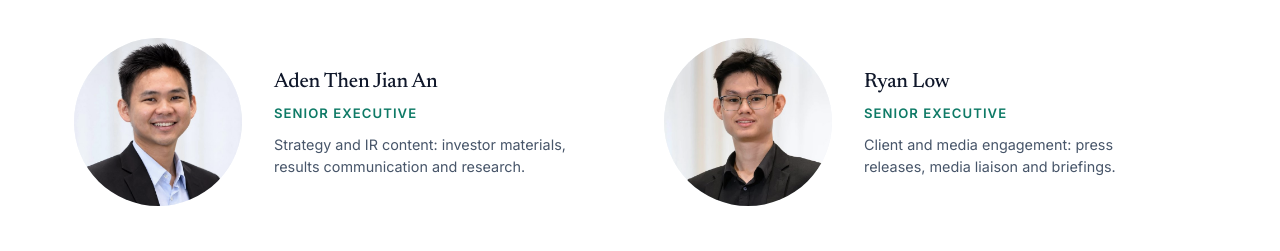
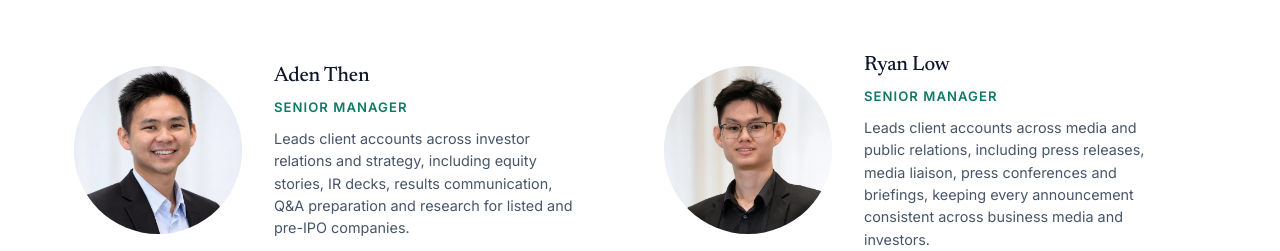
Before and after one commit to thenja96/Aegis-Website, a PHP site: page /people.html in a window 1280 px wide. Shown: the part 1319-1570 px from the top of the page. Run offline with PHP 8.4, Linux system fonts and the light colour scheme.

Commit message:
Update management team names, titles and descriptions
Co-Authored-By: Claude Opus 5.5 <noreply@anthropic.com>

```diff
--- a/people.html
+++ b/people.html
@@ -83,13 +83,13 @@
   <div class="container">
 
     <div class="team reveal">
-      <div class="person lead"><img class="headshot" src="assets/team/jason-fong.jpg" alt="Jason Fong Jian Sheng" onerror="this.style.display='none';this.nextElementSibling.style.display='flex'" width="450" height="450" data-i="f9f6d2557b"><div class="avatar" aria-hidden="true" style="display:none" data-e="e45dd25c0c">JF</div><div><b data-e="d5caf2df9b">Jason Fong Jian Sheng</b><span data-e="0f52763c3b">Founder and Executive Director</span><small data-e="a9484f5519">Founded Aegis and leads every mandate. 17+ years in corporate investor relations and public relations across Bursa Malaysia listed and pre-IPO companies.</small></div></div>
-      <div class="person"><img class="headshot" src="assets/team/cherise-lai.jpg" alt="Cherise Yenyen Lai" onerror="this.style.display='none';this.nextElementSibling.style.display='flex'" data-i="288f02f382"><div class="avatar" aria-hidden="true" style="display:none" data-e="466aee172d">CL</div><div><b data-e="92aeaf8c03">Cherise Yenyen Lai</b><span data-e="88ccc4482c">HR Executive and Executive Assistant</span><small data-e="650167ced8">People, office operations and executive support.</small></div></div>
-      <div class="person"><img class="headshot" src="assets/team/janice-lee.jpg" alt="Janice Lee" onerror="this.style.display='none';this.nextElementSibling.style.display='flex'" data-i="cd4b8faf99"><div class="avatar" aria-hidden="true" style="display:none" data-e="d8eac25187">JL</div><div><b data-e="1f3c95ee8c">Janice Lee</b><span data-e="9b7acd0fc1">Personal Assistant and Executive Administration</span><small data-e="6e043d28aa">Executive support and office administration.</small></div></div>
-      <div class="person"><img class="headshot" src="assets/team/aden-then.jpg" alt="Aden Then Jian An" onerror="this.style.display='none';this.nextElementSibling.style.display='flex'" width="600" height="600" data-i="1bc7e76e74"><div class="avatar" aria-hidden="true" style="display:none" data-e="031fd11ba8">AT</div><div><b data-e="a1e08b0b6f">Aden Then Jian An</b><span data-e="b925190a20">Senior Executive</span><small data-e="e93200f06d">Strategy and IR content: investor materials, results communication and research.</small></div></div>
-      <div class="person"><img class="headshot" src="assets/team/ryan-low.jpg" alt="Ryan Low" onerror="this.style.display='none';this.nextElementSibling.style.display='flex'" width="600" height="600" data-i="0fb4ff0fb6"><div class="avatar" aria-hidden="true" style="display:none" data-e="4767ad80e2">RL</div><div><b data-e="626b6414c0">Ryan Low</b><span data-e="b925190a20">Senior Executive</span><small data-e="87523a340d">Client and media engagement: press releases, media liaison and briefings.</small></div></div>
-      <div class="person"><img class="headshot" src="assets/team/wong-seng-chun.jpg" alt="Wong Seng Chun" onerror="this.style.display='none';this.nextElementSibling.style.display='flex'" data-i="2a71ad9c65"><div class="avatar" aria-hidden="true" style="display:none" data-e="db14ad9a84">WS</div><div><b data-e="37713217ce">Wong Seng Chun</b><span data-e="b8f7df41fa">Senior Marketing Strategist</span><small data-e="0e3f06af75">Digital amplification, campaigns and creative content.</small></div></div>
-      <div class="person"><img class="headshot" src="assets/team/kelly-cheah.jpg" alt="Kelly Cheah" onerror="this.style.display='none';this.nextElementSibling.style.display='flex'" data-i="33e3b7829c"><div class="avatar" aria-hidden="true" style="display:none" data-e="ae2caea4bb">KC</div><div><b data-e="517c4f7736">Kelly Cheah</b><span data-e="b8f7df41fa">Senior Marketing Strategist</span><small data-e="fb5146c13c">Social media, content and digital campaigns.</small></div></div>
+      <div class="person lead"><img class="headshot" src="assets/team/jason-fong.jpg" alt="Jason Fong" onerror="this.style.display='none';this.nextElementSibling.style.display='flex'" width="450" height="450" data-i="f9f6d2557b"><div class="avatar" aria-hidden="true" style="display:none" data-e="e45dd25c0c">JF</div><div><b data-e="57a06ec268">Jason Fong</b><span data-e="0f52763c3b">Founder and Executive Director</span><small data-e="6b540fdf95">Founded Aegis and leads every mandate, with 17+ years in corporate investor relations and public relations for Bursa Malaysia listed and pre-IPO companies.</small></div></div>
+      <div class="person"><img class="headshot" src="assets/team/cherise-lai.jpg" alt="Cherise Lai" onerror="this.style.display='none';this.nextElementSibling.style.display='flex'" data-i="288f02f382"><div class="avatar" aria-hidden="true" style="display:none" data-e="466aee172d">CL</div><div><b data-e="b16d66e5e7">Cherise Lai</b><span data-e="1964731011">HR Manager and Executive Assistant</span><small data-e="eeb6872d8b">Manages people and office operations, and supports the directors on day-to-day priorities, so the client teams can stay focused on mandates.</small></div></div>
+      <div class="person"><img class="headshot" src="assets/team/janice-lee.jpg" alt="Janice Lee" onerror="this.style.display='none';this.nextElementSibling.style.display='flex'" data-i="cd4b8faf99"><div class="avatar" aria-hidden="true" style="display:none" data-e="d8eac25187">JL</div><div><b data-e="1f3c95ee8c">Janice Lee</b><span data-e="9b7acd0fc1">Personal Assistant and Executive Administration</span><small data-e="ab81ef9885">Supports the directors with scheduling, coordination and office administration, keeping client commitments and internal work on track.</small></div></div>
+      <div class="person"><img class="headshot" src="assets/team/aden-then.jpg" alt="Aden Then" onerror="this.style.display='none';this.nextElementSibling.style.display='flex'" width="600" height="600" data-i="1bc7e76e74"><div class="avatar" aria-hidden="true" style="display:none" data-e="031fd11ba8">AT</div><div><b data-e="0afdabb835">Aden Then</b><span data-e="057dc4e3f2">Senior Manager</span><small data-e="c8cd6ddad0">Leads client accounts across investor relations and strategy, including equity stories, IR decks, results communication, Q&amp;A preparation and research for listed and pre-IPO companies.</small></div></div>
+      <div class="person"><img class="headshot" src="assets/team/ryan-low.jpg" alt="Ryan Low" onerror="this.style.display='none';this.nextElementSibling.style.display='flex'" width="600" height="600" data-i="0fb4ff0fb6"><div class="avatar" aria-hidden="true" style="display:none" data-e="4767ad80e2">RL</div><div><b data-e="626b6414c0">Ryan Low</b><span data-e="057dc4e3f2">Senior Manager</span><small data-e="dc4d1fca6b">Leads client accounts across media and public relations, including press releases, media liaison, press conferences and briefings, keeping every announcement consistent across business media and investors.</small></div></div>
+      <div class="person"><img class="headshot" src="assets/team/wong-seng-chun.jpg" alt="Wong Seng Chun" onerror="this.style.display='none';this.nextElementSibling.style.display='flex'" data-i="2a71ad9c65"><div class="avatar" aria-hidden="true" style="display:none" data-e="db14ad9a84">WS</div><div><b data-e="37713217ce">Wong Seng Chun</b><span data-e="b8f7df41fa">Senior Marketing Strategist</span><small data-e="6681a6301e">Plans digital amplification and campaigns, carrying approved corporate messages to investors and the public, and proposes design for events and social media.</small></div></div>
+      <div class="person"><img class="headshot" src="assets/team/kelly-cheah.jpg" alt="Kelly Cheah" onerror="this.style.display='none';this.nextElementSibling.style.display='flex'" data-i="33e3b7829c"><div class="avatar" aria-hidden="true" style="display:none" data-e="ae2caea4bb">KC</div><div><b data-e="517c4f7736">Kelly Cheah</b><span data-e="b8f7df41fa">Senior Marketing Strategist</span><small data-e="4e32ee8007">Runs social media, content and digital campaigns, and proposes design for event management and social media posts.</small></div></div>
     </div>
     <p class="disclaimer" style="margin-top:22px" data-e="d95d2daa69">Senior advisers lead every mandate, backed by a team that handles IR content, media and client engagement, and operations. The people who set your strategy are the people in the room.</p>
   </div>
```
Also changed, not shown: _src/pages/people.html (+7 -7 lines), aegis/data/manifest.php (+1 -1 lines).
